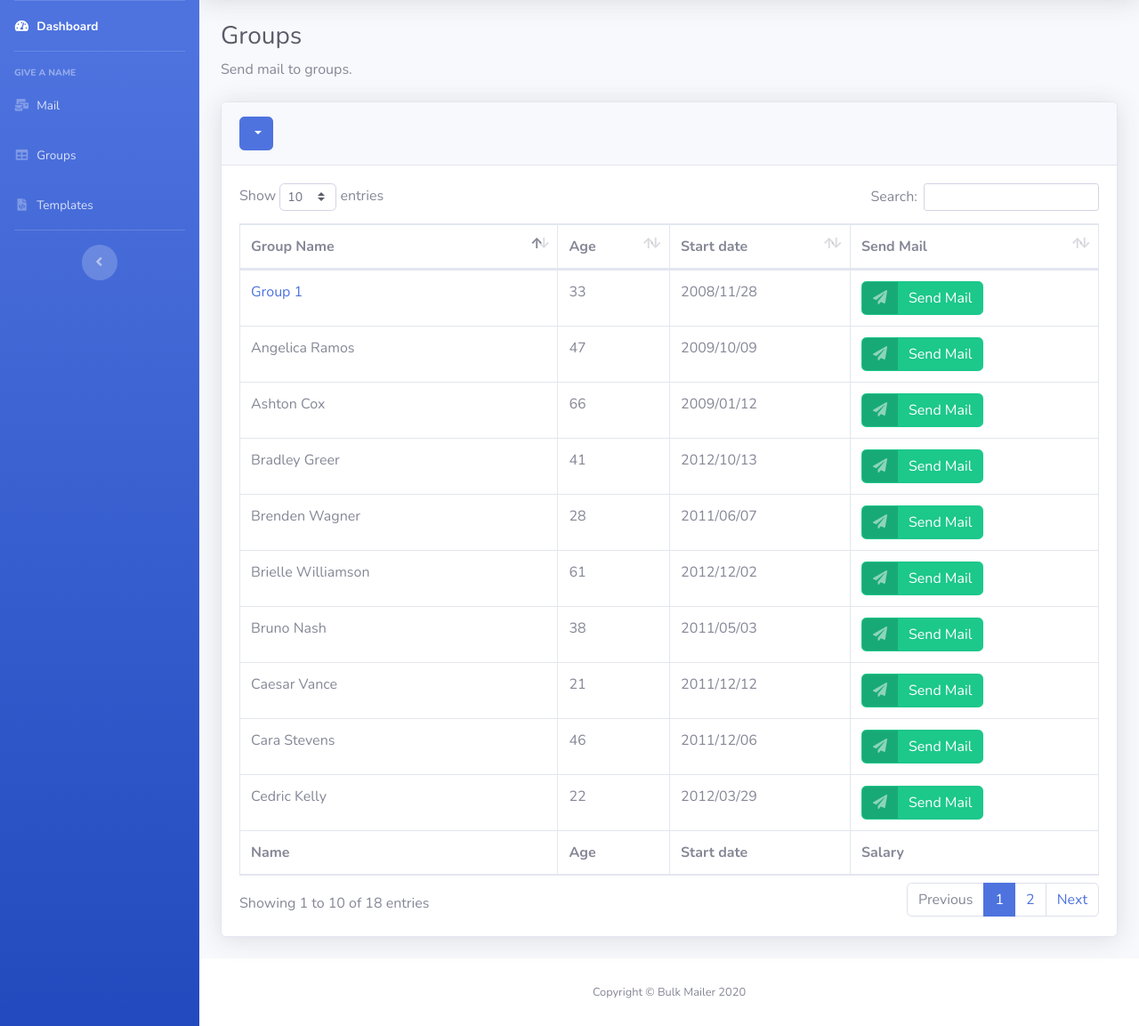
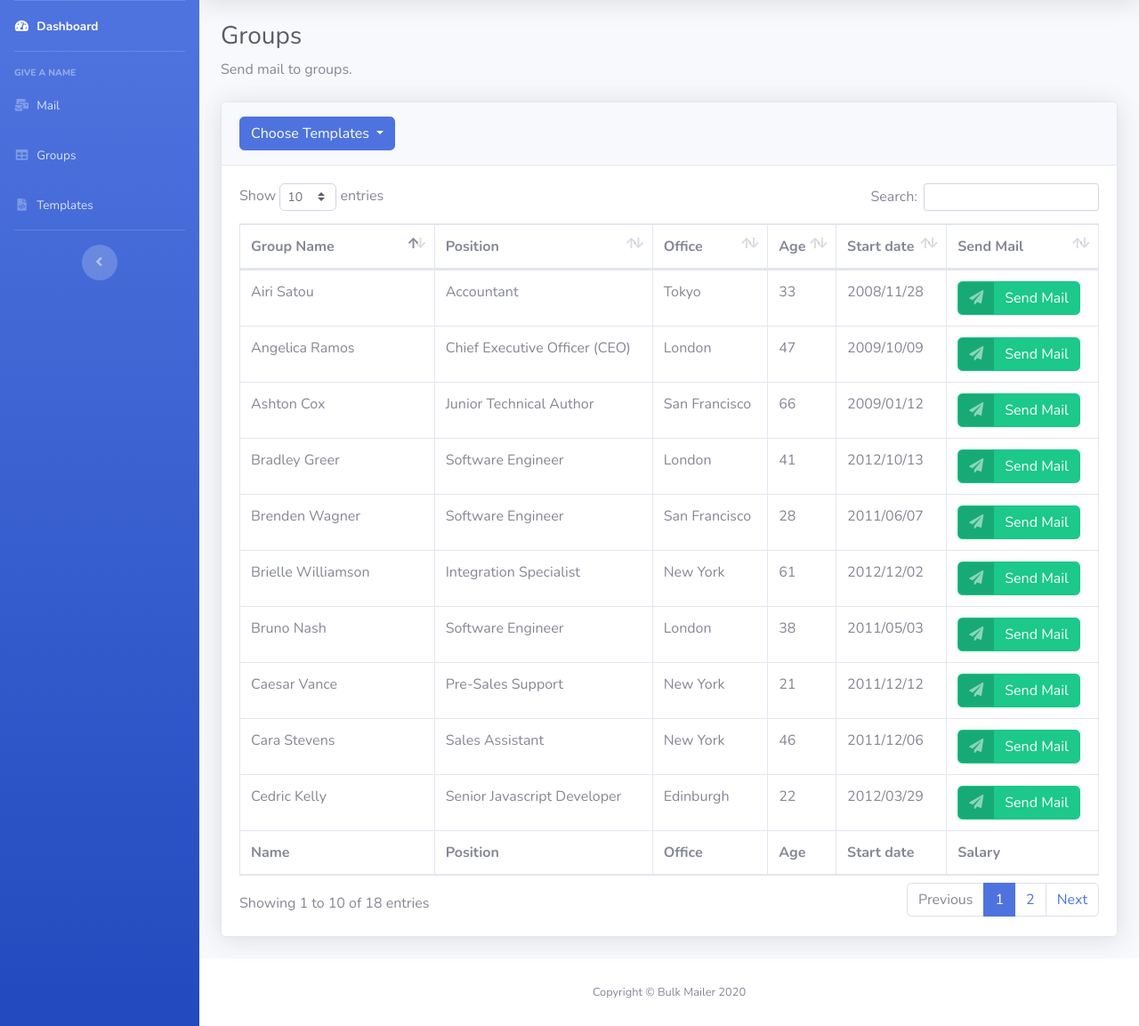
Before and after one commit to data-charya/Cn-project, a Flask app: page /tables.html in a window 1280 px wide. Shown: the part 70-1223 px from the top of the page at 89% size. Run offline with Flask 2, Linux system fonts and the light colour scheme; some libraries are stand-ins or nearby versions.

Commit message:
Update tables.html

```diff
--- a/templates/tables.html
+++ b/templates/tables.html
@@ -11,6 +11,16 @@
         <div class="card-header py-3">
             <div class="dropdown">
                 <button class="btn btn-primary dropdown-toggle" type="button" id="dropdownMenuButton" data-toggle="dropdown" aria-haspopup="true" aria-expanded="false">
+                                  Choose Templates
+                                </button>
+                <div class="dropdown-menu" aria-labelledby="dropdownMenuButton">
+                    <a class="dropdown-item" href="#">Buisness Template 1</a>
+                    <a class="dropdown-item" href="#">Buisness Template 2</a>
+                    <a class="dropdown-item" href="#">Buisness Template 3</a>
+                    <a class="dropdown-item" href="#">Buisness Template 4</a>
+                    <a class="dropdown-item" href="#">Buisness Template 5</a>
+                    <a class="dropdown-item" href="#">Buisness Template 6</a>
+                </div>
             </div>
         </div>
         <div class="card-body">
@@ -19,6 +29,8 @@
                     <thead>
                         <tr>
                             <th>Group Name</th>
+                            <th>Position</th>
+                            <th>Office</th>
                             <th>Age</th>
                             <th>Start date</th>
                             <th>Send Mail</th>
@@ -27,6 +39,8 @@
                     <tfoot>
                         <tr>
                             <th>Name</th>
+                            <th>Position</th>
+                            <th>Office</th>
                             <th>Age</th>
                             <th>Start date</th>
                             <th>Salary</th>
@@ -35,6 +49,8 @@
                     <tbody>
                         <tr>
                             <td>IAMsomeone@gmail.com</td>
+                            <td>System Architect</td>
+                            <td>Edinburgh</td>
                             <td>61</td>
                             <td>2011/04/25</td>
                             <td>
@@ -48,6 +64,8 @@
                         </tr>
                         <tr>
                             <td>Garrett Winters</td>
+                            <td>Accountant</td>
+                            <td>Tokyo</td>
                             <td>63</td>
                             <td>2011/07/25</td>
                             <td>
@@ -61,6 +79,8 @@
                         </tr>
                         <tr>
                             <td>Ashton Cox</td>
+                            <td>Junior Technical Author</td>
+                            <td>San Francisco</td>
                             <td>66</td>
                             <td>2009/01/12</td>
                             <td>
@@ -74,6 +94,8 @@
                         </tr>
                         <tr>
                             <td>Cedric Kelly</td>
+                            <td>Senior Javascript Developer</td>
+                            <td>Edinburgh</td>
                             <td>22</td>
                             <td>2012/03/29</td>
                             <td>
@@ -86,7 +108,9 @@
                             </td>
                         </tr>
                         <tr>
-                            <td><a href="group_members.html" style="text-decoration: none;"> Group 1</a></td>
+                            <td>Airi Satou</td>
+                            <td>Accountant</td>
+                            <td>Tokyo</td>
                             <td>33</td>
                             <td>2008/11/28</td>
                             <td>
@@ -100,6 +124,8 @@
                         </tr>
                         <tr>
                             <td>Brielle Williamson</td>
+                            <td>Integration Specialist</td>
+                            <td>New York</td>
                             <td>61</td>
                             <td>2012/12/02</td>
                             <td>
@@ -113,6 +139,8 @@
                         </tr>
                         <tr>
                             <td>Herrod Chandler</td>
+                            <td>Sales Assistant</td>
+                            <td>San Francisco</td>
                             <td>59</td>
                             <td>2012/08/06</td>
                             <td>
@@ -126,6 +154,8 @@
                         </tr>
                         <tr>
                             <td>Rhona Davidson</td>
+                            <td>Integration Specialist</td>
+                            <td>Tokyo</td>
                             <td>55</td>
                             <td>2010/10/14</td>
                             <td>
@@ -139,6 +169,8 @@
                         </tr>
                         <tr>
                             <td>Colleen Hurst</td>
+                            <td>Javascript Developer</td>
+                            <td>San Francisco</td>
                             <td>39</td>
                             <td>2009/09/15</td>
                             <td>
@@ -152,6 +184,8 @@
                         </tr>
                         <tr>
                             <td>Sonya Frost</td>
+                            <td>Software Engineer</td>
+                            <td>Edinburgh</td>
                             <td>23</td>
                             <td>2008/12/13</td>
                             <td>
@@ -165,6 +199,8 @@
                         </tr>
                         <tr>
                             <td>Jena Gaines</td>
+                            <td>Office Manager</td>
+                            <td>London</td>
                             <td>30</td>
                             <td>2008/12/19</td>
                             <td>
@@ -179,6 +215,8 @@
 
                         <tr>
                             <td>Bradley Greer</td>
+                            <td>Software Engineer</td>
+                            <td>London</td>
                             <td>41</td>
                             <td>2012/10/13</td>
                             <td>
@@ -193,6 +231,8 @@
 
                         <tr>
                             <td>Caesar Vance</td>
+                            <td>Pre-Sales Support</td>
+                            <td>New York</td>
                             <td>21</td>
                             <td>2011/12/12</td>
                             <td>
@@ -206,12 +246,16 @@
                         </tr>
                         <tr>
                             <td>Doris Wilder</td>
+                            <td>Sales Assistant</td>
+                            <td>Sidney</td>
                             <td>23</td>
                             <td>2010/09/20</td>
                             <td>$85,600</td>
                         </tr>
                         <tr>
                             <td>Angelica Ramos</td>
+                            <td>Chief Executive Officer (CEO)</td>
+                            <td>London</td>
                             <td>47</td>
                             <td>2009/10/09</td>
                             <td>
@@ -226,6 +270,8 @@
 
                         <tr>
                             <td>Brenden Wagner</td>
+                            <td>Software Engineer</td>
+                            <td>San Francisco</td>
                             <td>28</td>
                             <td>2011/06/07</td>
                             <td>
@@ -240,6 +286,8 @@
 
                         <tr>
                             <td>Bruno Nash</td>
+                            <td>Software Engineer</td>
+                            <td>London</td>
                             <td>38</td>
                             <td>2011/05/03</td>
                             <td>
@@ -254,6 +302,8 @@
 
                         <tr>
                             <td>Cara Stevens</td>
+                            <td>Sales Assistant</td>
+                            <td>New York</td>
                             <td>46</td>
                             <td>2011/12/06</td>
                             <td>
```
